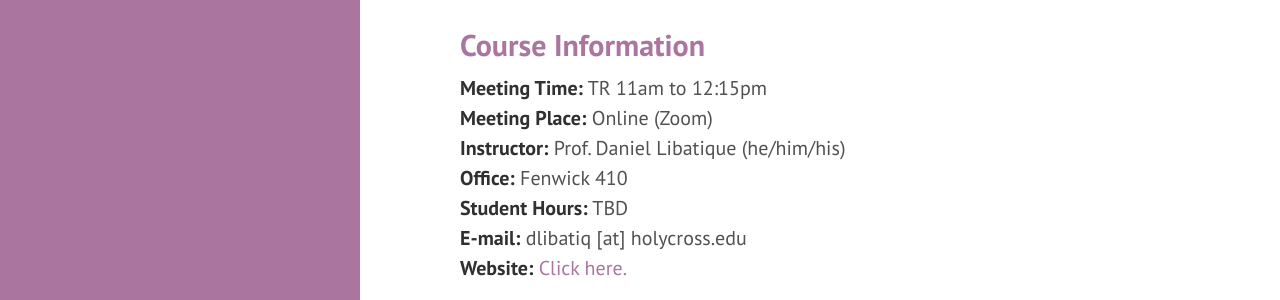
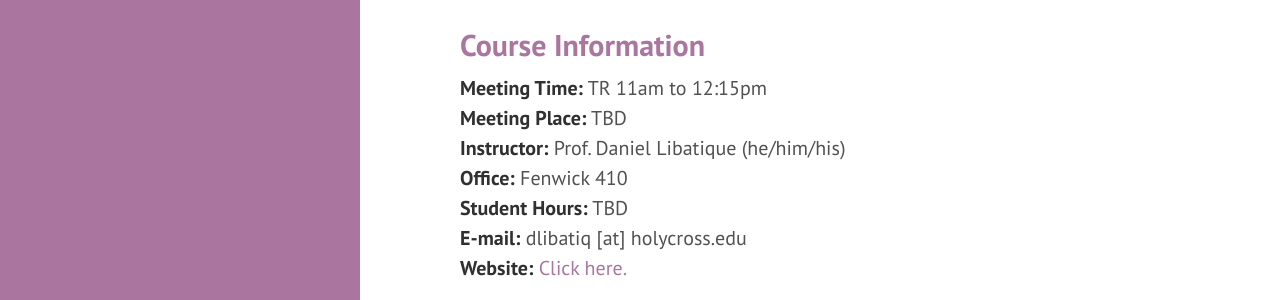
Before and after one commit to DLibatique/GREK399-F21, a Jekyll site: the page built from _pages/index.md, in a window 1280 px wide and 1366 px high. Shown: the part 404-704 px from the top of the window. Built offline with Jekyll 4.4.1, drawn with Linux system fonts in a browser that asks for light colours.

Commit message:
updated meeting place

```diff
--- a/_pages/index.md
+++ b/_pages/index.md
@@ -17,7 +17,7 @@ permalink: /
 ## Course Information
 
 **Meeting Time:** TR 11am to 12:15pm
-**Meeting Place:**  Online (Zoom)
+**Meeting Place:** TBD
 **Instructor:** Prof. Daniel Libatique (he/him/his)
 **Office:** Fenwick 410
 **Student Hours:** TBD
```
